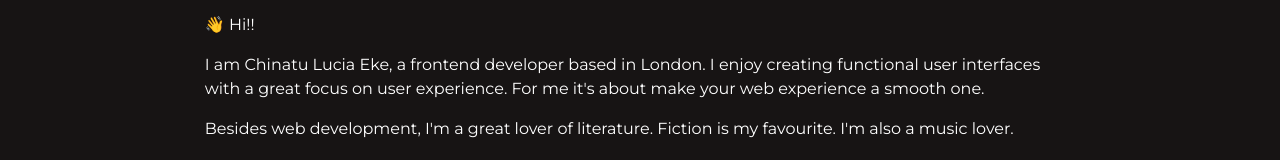
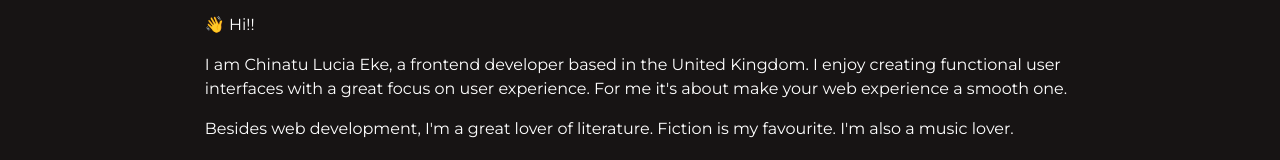
Before and after one commit to ChinatuL/Chinatu-Folio, a website built with Vite: page src/index.html in a window 1280 px wide. Shown: the part 1113-1273 px from the top of the page. Built offline with nearby package versions, Linux system fonts and the light colour scheme.

Commit message:
chore: update location

```diff
--- a/src/index.html
+++ b/src/index.html
@@ -19,7 +19,7 @@
         <meta property="og:title" content="Chinatu — Frontend Developer" />
         <meta
             property="og:description"
-            content="Frontend Developer based in London, focused on creating  functional user interfaces with a great focus on user experience"
+            content="Frontend Developer based in the UK, focused on creating  functional user interfaces with a great focus on user experience"
         />
         <meta
             property="og:image"
@@ -33,7 +33,7 @@
         <meta name="twitter:title" content="Chinatu — Frontend Developer" />
         <meta
             name="twitter:description"
-            content="Frontend Developer based in London, focused on creating  functional user interfaces with a great focus on user experience"
+            content="Frontend Developer based in the UK, focused on creating  functional user interfaces with a great focus on user experience"
         />
         <meta
             name="twitter:image"
@@ -156,10 +156,10 @@
                         <p>👋 Hi!!</p>
                         <p>
                             I am Chinatu Lucia Eke, a frontend developer based
-                            in London. I enjoy creating functional user
-                            interfaces with a great focus on user experience.
-                            For me it's about make your web experience a smooth
-                            one.
+                            in the United Kingdom. I enjoy creating functional
+                            user interfaces with a great focus on user
+                            experience. For me it's about make your web
+                            experience a smooth one.
                         </p>
                         <p>
                             Besides web development, I'm a great lover of
```
